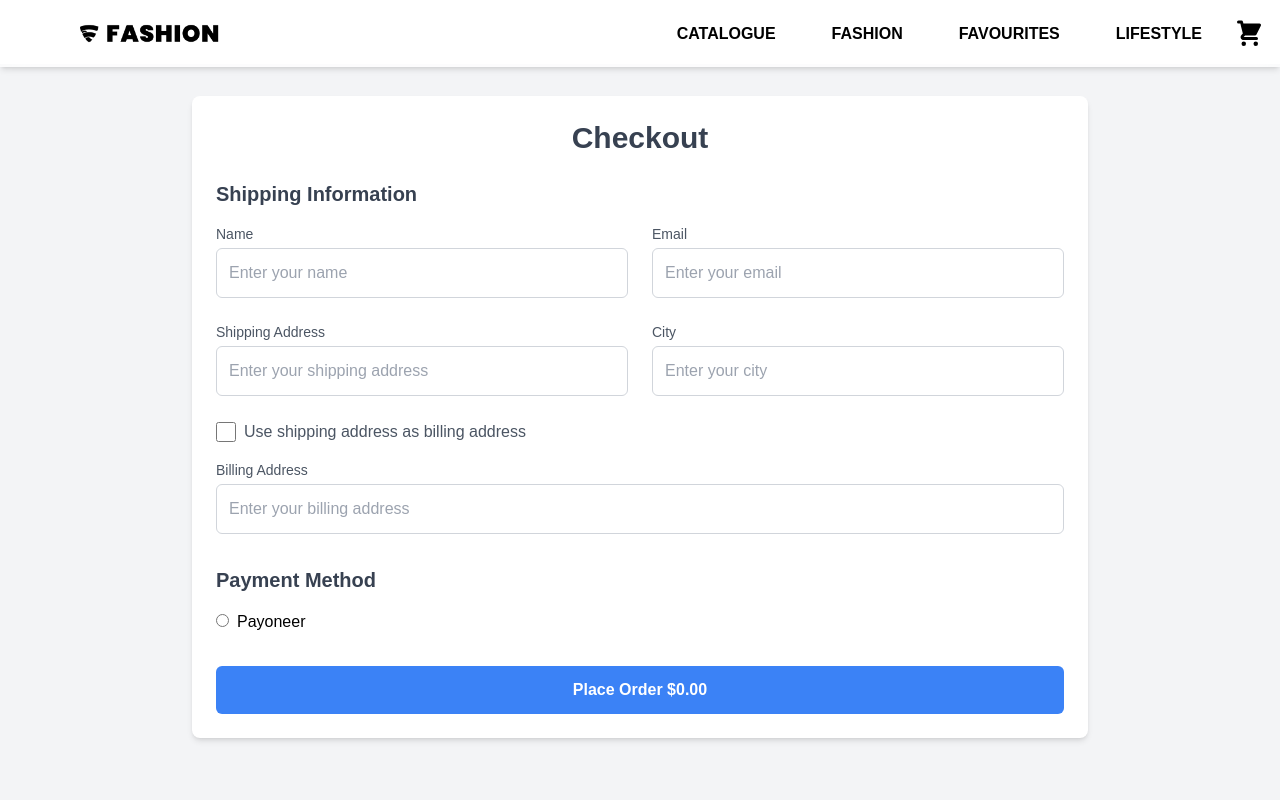
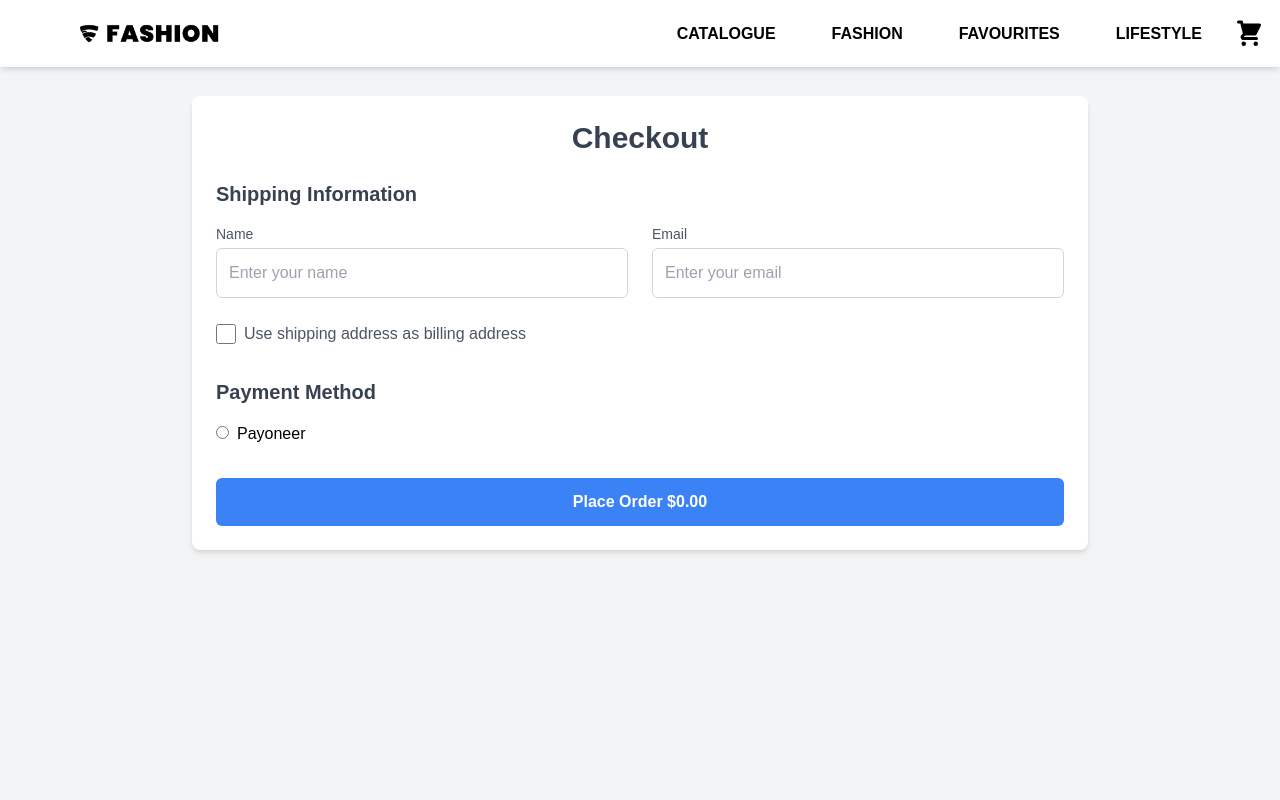
Before and after one commit to MYousuf-Codes/full-stack-nextjs-ecommerce, a Next.js app: page /checkout in a window 1280 px wide. Shown: the top 800 px of the page. Built offline with nearby package versions, Linux system fonts and the light colour scheme.

Commit message:
Update page.tsx

```diff
--- a/src/app/checkout/page.tsx
+++ b/src/app/checkout/page.tsx
@@ -1,11 +1,11 @@
 "use client";
 
 import React, { useState, useEffect } from "react";
-import { useCartContext } from "@/CartContext"; // Ensure this context is implemented and provides `cart`.
+import { useCartContext } from "@/CartContext";
 import { useSearchParams } from "next/navigation";
 
 const CheckOut: React.FC = () => {
-  const { cart = [] } = useCartContext() || {}; // Fallback to avoid crashes if the context isn't available.
+  const { cart = [] } = useCartContext() || {};
   const searchParams = useSearchParams();
 
   const [checkoutItems, setCheckoutItems] = useState(cart);
@@ -69,7 +69,6 @@ const CheckOut: React.FC = () => {
     setFormData((prev) => ({ ...prev, [name]: value }));
 
     if (name === "paymentMethod") {
-      // Reset payment-specific fields when payment method changes
       setFormData((prev) => ({
         ...prev,
         payoneerEmail: "",
@@ -79,7 +78,6 @@ const CheckOut: React.FC = () => {
         securityCode: "",
       }));
 
-      // Error message if specific payment methods are incompatible
       if (value === "Payoneer" || value === "creditCard") {
         setErrorMessage(
           useShippingAsBilling
@@ -94,7 +92,6 @@ const CheckOut: React.FC = () => {
   const handleSubmit = (e: React.FormEvent) => {
     e.preventDefault();
 
-    // Validate required fields
     if (
       !formData.name ||
       !formData.email ||
@@ -107,7 +104,6 @@ const CheckOut: React.FC = () => {
 
     setIsLoading(true);
 
-    // Simulate API call
     setTimeout(() => {
       setIsLoading(false);
       alert("Order placed successfully!");
@@ -140,10 +136,8 @@ const CheckOut: React.FC = () => {
                 className="w-full mt-1 p-3 border border-gray-300 rounded-md focus:outline-none focus:ring-2 focus:ring-blue-500"
                 placeholder="Enter your name"
                 required
-                aria-label="Name"
               />
             </div>
-
             {/* Email */}
             <div>
               <label className="block text-sm font-medium text-gray-600">
@@ -157,41 +151,6 @@ const CheckOut: React.FC = () => {
                 className="w-full mt-1 p-3 border border-gray-300 rounded-md focus:outline-none focus:ring-2 focus:ring-blue-500"
                 placeholder="Enter your email"
                 required
-                aria-label="Email"
-              />
-            </div>
-
-            {/* Shipping Address */}
-            <div>
-              <label className="block text-sm font-medium text-gray-600">
-                Shipping Address
-              </label>
-              <input
-                type="text"
-                name="shippingAddress"
-                value={formData.shippingAddress}
-                onChange={handleChange}
-                className="w-full mt-1 p-3 border border-gray-300 rounded-md focus:outline-none focus:ring-2 focus:ring-blue-500"
-                placeholder="Enter your shipping address"
-                required
-                aria-label="Shipping Address"
-              />
-            </div>
-
-            {/* City */}
-            <div>
-              <label className="block text-sm font-medium text-gray-600">
-                City
-              </label>
-              <input
-                type="text"
-                name="city"
-                value={formData.city}
-                onChange={handleChange}
-                className="w-full mt-1 p-3 border border-gray-300 rounded-md focus:outline-none focus:ring-2 focus:ring-blue-500"
-                placeholder="Enter your city"
-                required
-                aria-label="City"
               />
             </div>
           </div>
@@ -208,24 +167,6 @@ const CheckOut: React.FC = () => {
               Use shipping address as billing address
             </label>
           </div>
-
-          {!useShippingAsBilling && (
-            <div>
-              <label className="block text-sm font-medium text-gray-600">
-                Billing Address
-              </label>
-              <input
-                type="text"
-                name="billingAddress"
-                value={formData.billingAddress}
-                onChange={handleChange}
-                className="w-full mt-1 p-3 border border-gray-300 rounded-md focus:outline-none focus:ring-2 focus:ring-blue-500"
-                placeholder="Enter your billing address"
-                required={!useShippingAsBilling}
-                aria-label="Billing Address"
-              />
-            </div>
-          )}
 
           {/* Payment Method */}
           <h2 className="text-xl font-semibold mt-8 mb-4 text-gray-700">
@@ -256,7 +197,6 @@ const CheckOut: React.FC = () => {
                   className="w-full mt-1 p-3 border border-gray-300 rounded-md focus:outline-none focus:ring-2 focus:ring-blue-500"
                   placeholder="Enter your Payoneer email"
                   required
-                  aria-label="Payoneer Email"
                 />
               </div>
             )}
@@ -273,7 +213,7 @@ const CheckOut: React.FC = () => {
             disabled={isLoading}
             className={`w-full mt-8 p-3 ${
               isLoading ? "bg-gray-300" : "bg-blue-500"
-            } text-white font-semibold rounded-md focus:outline-none`}
+            } text-white font-semibold rounded-md`}
           >
             {isLoading ? "Processing..." : `Place Order $${totalAmount.toFixed(2)}`}
           </button>
```
